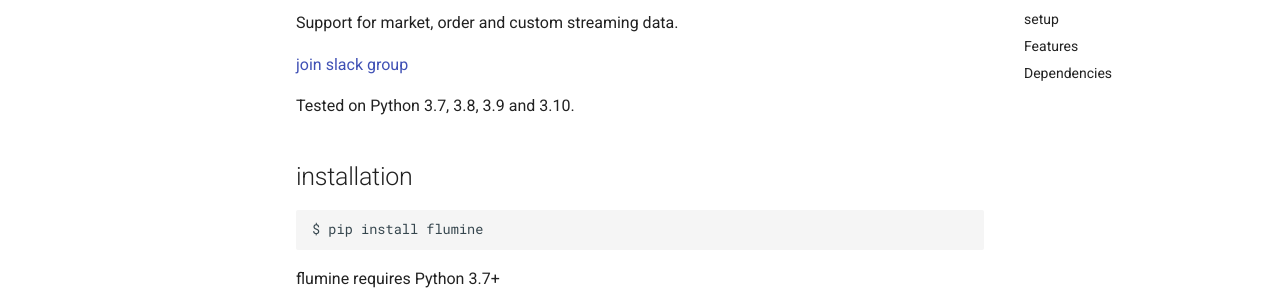
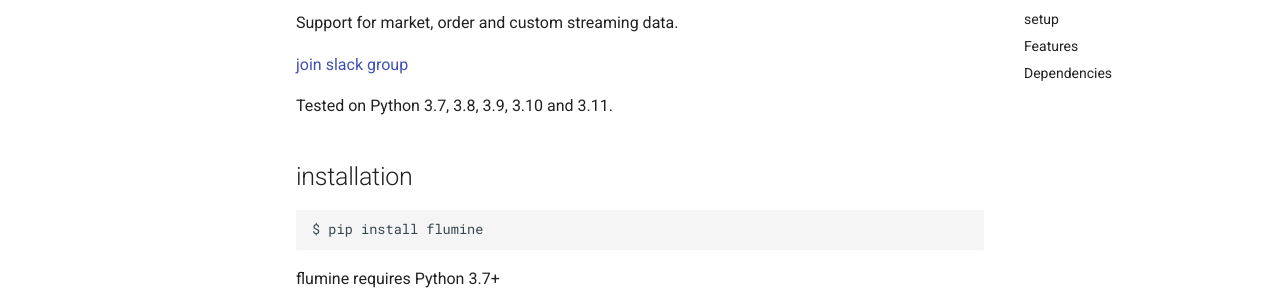
Before and after one commit to betcode-org/flumine, an MkDocs documentation site: the page built from docs/index.md, in a window 1280 px wide and 900 px high, scrolled down 331 px. Shown: the part 164-454 px from the top of the window. Built offline with MkDocs 1.6.1 and Material for MkDocs 9.7.7, drawn with Linux system fonts in a browser that asks for light colours; comment, search, counter and statistics services are not loaded.

Commit message:
lee missing things

```diff
--- a/docs/index.md
+++ b/docs/index.md
@@ -30,7 +30,7 @@ Support for market, order and custom streaming data.
 
 [join slack group](https://join.slack.com/t/betcode-org/shared_invite/zt-h0ato238-PPbfU_T7Ji0ORjz0ESIJkg)
 
-Tested on Python 3.7, 3.8, 3.9 and 3.10.
+Tested on Python 3.7, 3.8, 3.9, 3.10 and 3.11.
 
 ## installation
 
--- a/setup.py
+++ b/setup.py
@@ -41,6 +41,7 @@ setup(
         "Programming Language :: Python :: 3.8",
         "Programming Language :: Python :: 3.9",
         "Programming Language :: Python :: 3.10",
+        "Programming Language :: Python :: 3.11",
     ],
     test_suite="tests",
 )
```
Also changed, not shown: README.md (+1 -1 lines).
